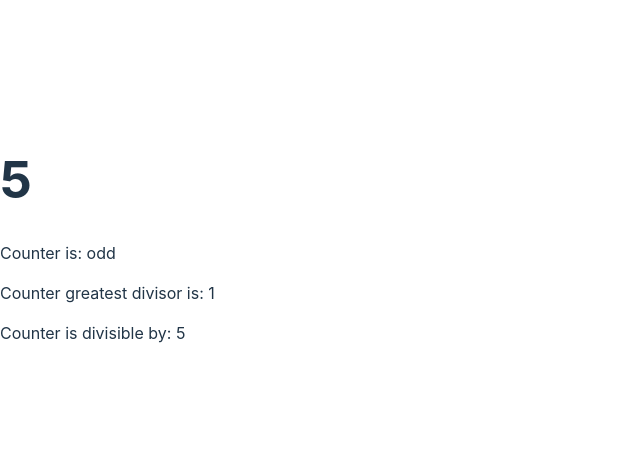
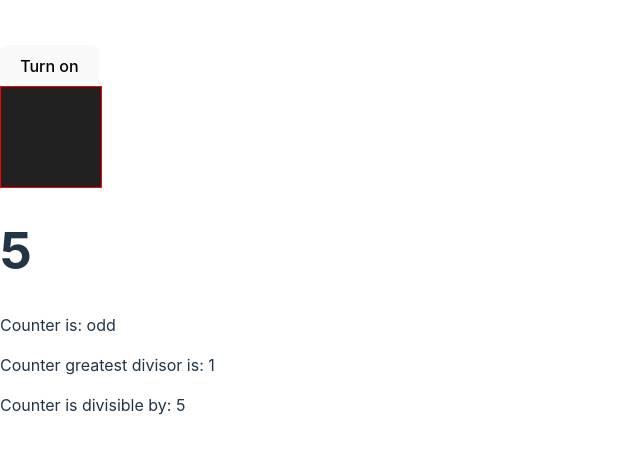
Before and after one commit to bmalvo/homeworks_react_vite, a React (Vite) app in the folder conditional-exercises/: page / in a window 1280 px wide. Shown: the part 161-614 px from the top of the page, without its empty margins (0-640 px from the left). Built offline with nearby package versions, Linux system fonts and the light colour scheme.

Commit message:
refactoring Switcher.tsx

```diff
--- a/conditional-exercises/src/App.tsx
+++ b/conditional-exercises/src/App.tsx
@@ -1,4 +1,4 @@
-// import { Switcher } from './Switcher'
+import { Switcher } from './Switcher'
 import { ValueVerifier } from './ValueVerifier'
 import './styles/styles.css'
 
@@ -11,7 +11,7 @@ export const App = () => {
     {/* <CounterOne />
     <AccessValidator user={{name: 'Patryk', age:23, lastname:'Bobek'}}/> */}
     {/* <HighestValue a={12} b={3} c={9}/> */}
-    {/* <Switcher /> */}
+    <Switcher />
     <ValueVerifier />
   </>
 
--- a/conditional-exercises/src/Switcher.tsx
+++ b/conditional-exercises/src/Switcher.tsx
@@ -3,25 +3,35 @@ import { Light } from "./Light";
 import { Dark } from "./Dark";
 
 export const Switcher = () => {
+    const [isTurnedOn, setTurnedOn] = useState(false);
 
-    const [btnText, setBtnText] = useState('Turn on');
-
-    const switchText = () => {
-        return btnText === 'Turn off' ? setBtnText('Turn on') : setBtnText('Turn off');
+    const toggleLight = () => {
+        setTurnedOn(prevTurnedOn => !prevTurnedOn)
     }
 
-    const switchBtn = <button id="switchButton" onClick={switchText}>{btnText}</button>
+    return <div>
+        <button onClick={toggleLight}>{isTurnedOn ? 'Turn off' : 'Turn on'}</button>
+        {isTurnedOn? <Light /> : <Dark />}
+    </div>
 
-    if (btnText === 'Turn on') {
-        return <>
-            {switchBtn}
-            <Dark />
-        </>
-    }
+    // const [btnText, setBtnText] = useState('Turn on');
 
-    return <>
-            {switchBtn}
-            <Light />
-        </>
+    // const switchText = () => {
+    //     return btnText === 'Turn off' ? setBtnText('Turn on') : setBtnText('Turn off');
+    // }
+
+    // const switchBtn = <button id="switchButton" onClick={switchText}>{btnText}</button>
+
+    // if (btnText === 'Turn on') {
+    //     return <>
+    //         {switchBtn}
+    //         <Dark />
+    //     </>
+    // }
+
+    // return <>
+    //         {switchBtn}
+    //         <Light />
+    //     </>
 
 }
```
